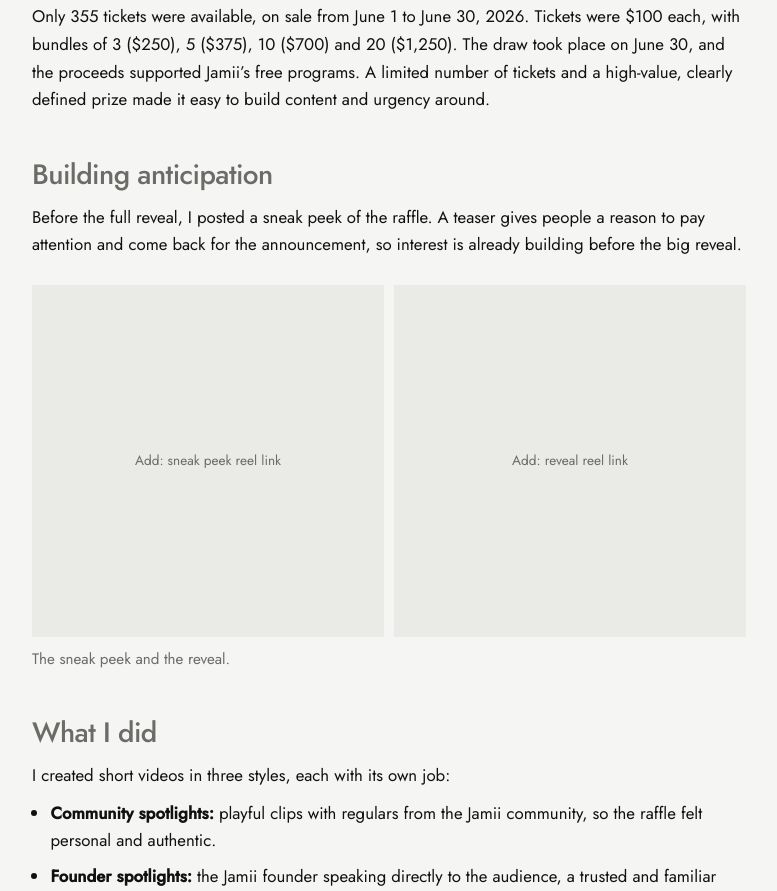
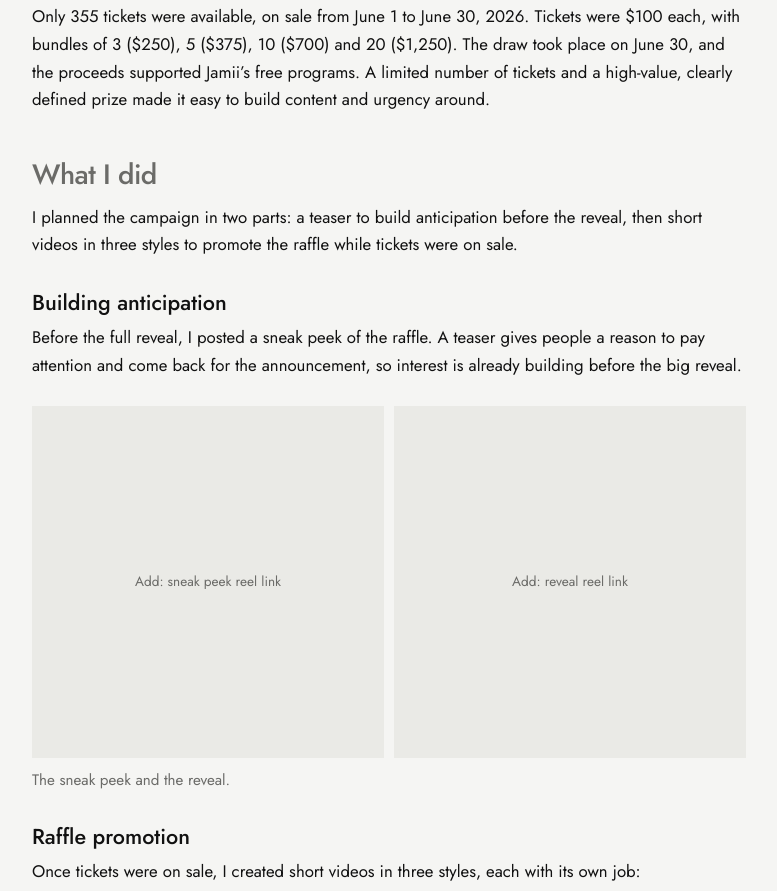
Before and after one commit to ColleanChau11/Portfolio, a plain HTML site: page raffle.html in a window 1280 px wide. Shown: the part 1759-2650 px from the top of the page, without its empty margins (128-905 px from the left). Drawn offline with Linux system fonts and the light colour scheme.

Commit message:
Restructure What I did: Building anticipation and Raffle promotion sub-sections
Co-Authored-By: Claude Sonnet 5.5 <noreply@anthropic.com>
Claude-Session: https://claude.ai/code/session_01KDxY4FFNMov2rqRc9xGKvz

```diff
--- a/case.css
+++ b/case.css
@@ -345,3 +345,5 @@ a:hover{text-decoration-color:var(--ac-d)!important;text-decoration-thickness:2p
 
 .strip:has(.ig[data-set]){grid-template-columns:repeat(auto-fit,minmax(min(100%,300px),1fr));align-items:start}
 .ig[data-set]{min-width:0}
+
+.dbody h5{font-family:'Jost',system-ui,sans-serif;font-weight:500;font-size:clamp(1.15rem,2.2vw,1.35rem);margin:30px 0 8px;line-height:1.25}
--- a/raffle.html
+++ b/raffle.html
@@ -44,10 +44,11 @@
 <li>A meal allowance</li>
 <li>Airport transfers in France</li></ul>
 <p>Only 355 tickets were available, on sale from June 1 to June 30, 2026. Tickets were $100 each, with bundles of 3 ($250), 5 ($375), 10 ($700) and 20 ($1,250). The draw took place on June 30, and the proceeds supported Jamii’s free programs. A limited number of tickets and a high-value, clearly defined prize made it easy to build content and urgency around.</p>
-<h4>Building anticipation</h4><p>Before the full reveal, I posted a sneak peek of the raffle. A teaser gives people a reason to pay attention and come back for the announcement, so interest is already building before the big reveal.</p>
+<h4>What I did</h4><p>I planned the campaign in two parts: a teaser to build anticipation before the reveal, then short videos in three styles to promote the raffle while tickets were on sale.</p>
+<h5>Building anticipation</h5><p>Before the full reveal, I posted a sneak peek of the raffle. A teaser gives people a reason to pay attention and come back for the announcement, so interest is already building before the big reveal.</p>
 <div class="strip"><div class="ig" data-ig="" data-label="Add: sneak peek reel link"></div><div class="ig" data-ig="" data-label="Add: reveal reel link"></div></div>
 <p class="meta" style="margin-top:10px">The sneak peek and the reveal.</p>
-<h4>What I did</h4><p>I created short videos in three styles, each with its own job:</p><ul>
+<h5>Raffle promotion</h5><p>Once tickets were on sale, I created short videos in three styles, each with its own job:</p><ul>
 <li><b>Community spotlights:</b> playful clips with regulars from the Jamii community, so the raffle felt personal and authentic.</li>
 <li><b>Founder spotlights:</b> the Jamii founder speaking directly to the audience, a trusted and familiar voice for the ask.</li>
 <li><b>Scenic promos:</b> general promotional videos set against scenery, keeping the raffle visible between the more personal posts.</li></ul>
```
